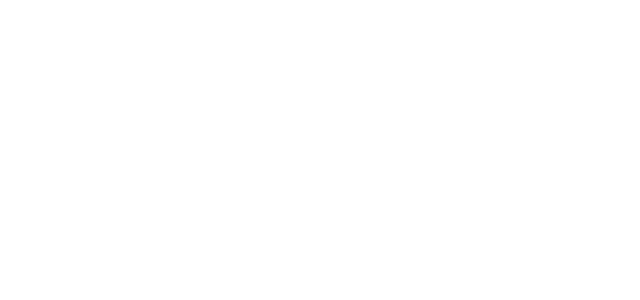
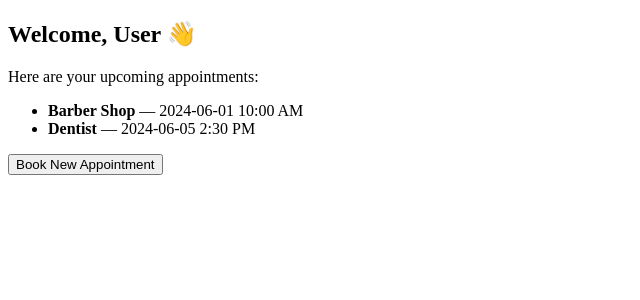
Before and after one commit to mombeh/frontend-booking-api, a React (Vite) app: page /dashboard in a window 1280 px wide. Before the commit this address had no page. Shown: the top 300 px of the page, without its empty margins (0-640 px from the left). Built offline with nearby package versions, Linux system fonts and the light colour scheme.

Commit message:
created a tim e slot form

```diff
--- a/src/App.jsx
+++ b/src/App.jsx
@@ -1,25 +1,42 @@
 // src/App.jsx
 import React from 'react';
-import { BrowserRouter as Router, Routes, Route} from 'react-router-dom';
+import { BrowserRouter as Router, Routes, Route } from 'react-router-dom';
 
 import { AuthProvider } from './context/AuthContext';
+import { useContext } from 'react';
+import { AuthContext } from './context/AuthContext';
+
 import Home from './pages/Home';
 import Register from './pages/Register';
 import Login from './pages/Login';
+import UserDashboard from './pages/UserDashboard';
+import ProviderDashboard from './pages/ProviderDashboard';
 
-const App = () => {
+// Moved here: inside component rendered within <AuthProvider>
+const AppRoutes = () => {
+  const { role } = useContext(AuthContext);
+
   return (
-    <AuthProvider>
-      <Router>
     <Routes>
       <Route path="/" element={<Home />} />
       <Route path="/register" element={<Register />} />
       <Route path="/login" element={<Login />} />
-          {/* You can add more routes like dashboard later */}
+      <Route
+        path="/dashboard"
+        element={
+          role === 'provider' ? <ProviderDashboard /> : <UserDashboard />
+        }
+      />
     </Routes>
+  );
+};
+
+const App = () => (
+  <AuthProvider>
+    <Router>
+      <AppRoutes />
     </Router>
   </AuthProvider>
 );
-};
 
 export default App;
--- /dev/null
+++ b/src/components/TimeSlotForm.jsx
@@ -0,0 +1,59 @@
+import React, { useState, useContext } from 'react';
+import { AuthContext } from '../context/AuthContext';
+
+const TimeSlotForm = () => {
+  const { token, role } = useContext(AuthContext);
+  const [date, setDate] = useState('');
+  const [startTime, setStartTime] = useState('');
+  const [endTime, setEndTime] = useState('');
+  const [message, setMessage] = useState('');
+
+  const handleSubmit = async (e) => {
+    e.preventDefault();
+    setMessage('');
+
+    if (role !== 'provider') {
+      setMessage('Only providers can create time slots.');
+      return;
+    }
+
+    try {
+      const res = await fetch(`${import.meta.env.VITE_BASE_URL}/api/time-slot`, {
+        method: 'POST',
+        headers: {
+          'Content-Type': 'application/json',
+          Authorization: `Bearer ${token}`
+        },
+        body: JSON.stringify({ date, startTime, endTime })
+      });
+
+      const data = await res.json();
+
+      if (!res.ok) {
+        throw new Error(data.message || 'Failed to create time slot');
+      }
+
+      setMessage('Time slot created successfully!');
+      setDate('');
+      setStartTime('');
+      setEndTime('');
+    } catch (err) {
+      setMessage(err.message);
+    }
+  };
+
+  return (
+    <div className="auth-container">
+      <h2>Create Time Slot</h2>
+      {message && <p>{message}</p>}
+      <form onSubmit={handleSubmit}>
+        <input type="date" value={date} onChange={(e) => setDate(e.target.value)} required />
+        <input type="time" value={startTime} onChange={(e) => setStartTime(e.target.value)} required />
+        <input type="time" value={endTime} onChange={(e) => setEndTime(e.target.value)} required />
+        <button type="submit">Submit Slot</button>
+      </form>
+    </div>
+  );
+};
+
+export default TimeSlotForm;
--- a/src/pages/ProviderDashboard.jsx
+++ b/src/pages/ProviderDashboard.jsx
@@ -0,0 +1,55 @@
+// src/pages/ProviderDashboard.jsx
+import React, { useEffect, useState } from 'react';
+import TimeSlotForm from '../components/TimeslotForm';
+
+const ProviderDashboard = () => {
+  const [timeSlots, setTimeSlots] = useState([]);
+  const [appointments, setAppointments] = useState([]);
+
+  useEffect(() => {
+    // TODO: Fetch provider's time slots and appointments
+    setTimeSlots([
+      { id: 1, date: '2024-06-02', time: '09:00 AM' },
+      { id: 2, date: '2024-06-03', time: '03:00 PM' },
+    ]);
+
+    setAppointments([
+      { id: 1, user: 'John Doe', date: '2024-06-02', time: '09:00 AM' },
+    ]);
+  }, []);
+
+  return (
+    <div className="dashboard provider">
+      <h2>Welcome, Provider 👨‍💼</h2>
+      <p>Manage your availability and view appointments.</p>
+
+      <section>
+        <h3>Your Time Slots:</h3>
+        <ul>
+          {timeSlots.map((slot) => (
+            <li key={slot.id}>
+              {slot.date} at {slot.time}
+            </li>
+          ))}
+        </ul>
+        <button onClick={() => alert('Open slot creation form')}>
+          Add Time Slot
+        </button>
+      </section>
+
+      <section>
+        <h3>Upcoming Appointments:</h3>
+        <ul>
+          {appointments.map((appt) => (
+            <li key={appt.id}>
+              {appt.user} — {appt.date} at {appt.time}
+            </li>
+          ))}
+        </ul>
+      </section>
+      <TimeSlotForm/>
+    </div>
+  );
+};
+
+export default ProviderDashboard;
--- a/src/pages/Register.jsx
+++ b/src/pages/Register.jsx
@@ -45,6 +45,7 @@ const Register = () => {
 
       if (!providerRes.ok) {
         const data = await providerRes.json();
+        console.log(data);
         throw new Error(data.message || 'Provider registration failed');
       }
 
--- a/src/pages/UserDashboard.jsx
+++ b/src/pages/UserDashboard.jsx
@@ -0,0 +1,36 @@
+// src/pages/UserDashboard.jsx
+import React, { useEffect, useState } from 'react';
+
+const UserDashboard = () => {
+  const [appointments, setAppointments] = useState([]);
+
+  useEffect(() => {
+    // TODO: Fetch user's appointments
+    // For now, just mock data
+    setAppointments([
+      { id: 1, provider: 'Barber Shop', time: '2024-06-01 10:00 AM' },
+      { id: 2, provider: 'Dentist', time: '2024-06-05 2:30 PM' },
+    ]);
+  }, []);
+
+  return (
+    <div className="dashboard user">
+      <h2>Welcome, User 👋</h2>
+      <p>Here are your upcoming appointments:</p>
+
+      <ul>
+        {appointments.map((appt) => (
+          <li key={appt.id}>
+            <strong>{appt.provider}</strong> — {appt.time}
+          </li>
+        ))}
+      </ul>
+
+      <button onClick={() => alert('Redirect to booking page')}>
+        Book New Appointment
+      </button>
+    </div>
+  );
+};
+
+export default UserDashboard;
```
Also changed, not shown: src/pages/TimeslotForm.jsx (deleted). Lines whose indentation alone changed are shown as unchanged.
